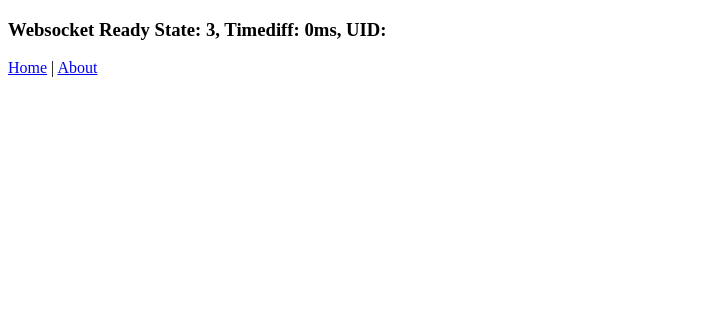
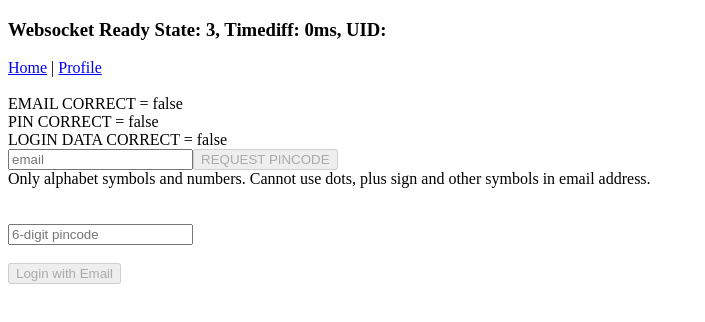
Before and after one commit to Azperin/template, a Vue app in the folder client/: page /profile in a window 1280 px wide. Shown: the top 322 px of the page, without its empty margins (0-705 px from the left). Built offline with nearby package versions, Linux system fonts and the light colour scheme; no server answers.

Commit message:
relocate auth form

```diff
--- a/client/src/App.vue
+++ b/client/src/App.vue
@@ -3,7 +3,7 @@
 		<h3>Websocket Ready State: {{ wsReadyState }}, Timediff: {{ timeDiff }}ms, UID: {{ uid }}</h3>
 		<nav>
 			<router-link to="/">Home</router-link> |
-			<router-link to="/about">About</router-link>
+			<router-link to="/profile">Profile</router-link>
 		</nav>
 
 		<router-view></router-view>
--- a/client/src/router/index.js
+++ b/client/src/router/index.js
@@ -1,6 +1,6 @@
 import { createRouter, createWebHistory } from 'vue-router';
 import HomeView from '../views/HomeView.vue';
-import ChatView from '../views/ChatView.vue';
+import ProfileView from '../views/ProfileView.vue';
 
 const routes = [
 	{
@@ -9,9 +9,9 @@ const routes = [
 		component: HomeView
 	},
 	{
-		path: '/chat/:id',
-		name: 'chat',
-		component: ChatView
+		path: '/profile',
+		name: 'profile',
+		component: ProfileView
 	},
 ];
 
--- a/client/src/views/ChatView.vue
+++ /dev/null
@@ -1,5 +0,0 @@
-<template>
-	<div>
-		<h1>This is an about page</h1>
-	</div>
-</template>
--- a/client/src/views/HomeView.vue
+++ b/client/src/views/HomeView.vue
@@ -1,19 +1,5 @@
 <template>
 	<div>
-		<br><br>
-		<Auth />
-		<br><br>
+		<h1>Home</h1>
 	</div>
 </template>
-
-<script>
-// @ is an alias to /src
-import Auth from '@/components/Auth.vue';
-
-export default {
-	name: 'HomeView',
-	components: {
-		Auth
-	},
-};
-</script>
--- /dev/null
+++ b/client/src/views/ProfileView.vue
@@ -0,0 +1,18 @@
+<template>
+	<div>
+		<AuthForm />
+	</div>
+</template>
+
+<script>
+// @ is an alias to /src
+// import Example from '@/components/Example.vue';
+import AuthForm from '@/components/AuthForm.vue';
+
+export default {
+	name: 'ProfileView',
+	components: {
+		AuthForm
+	},
+};
+</script>
```
Also changed, not shown: client/src/components/AuthForm.vue (renamed from client/src/components/Auth.vue).
